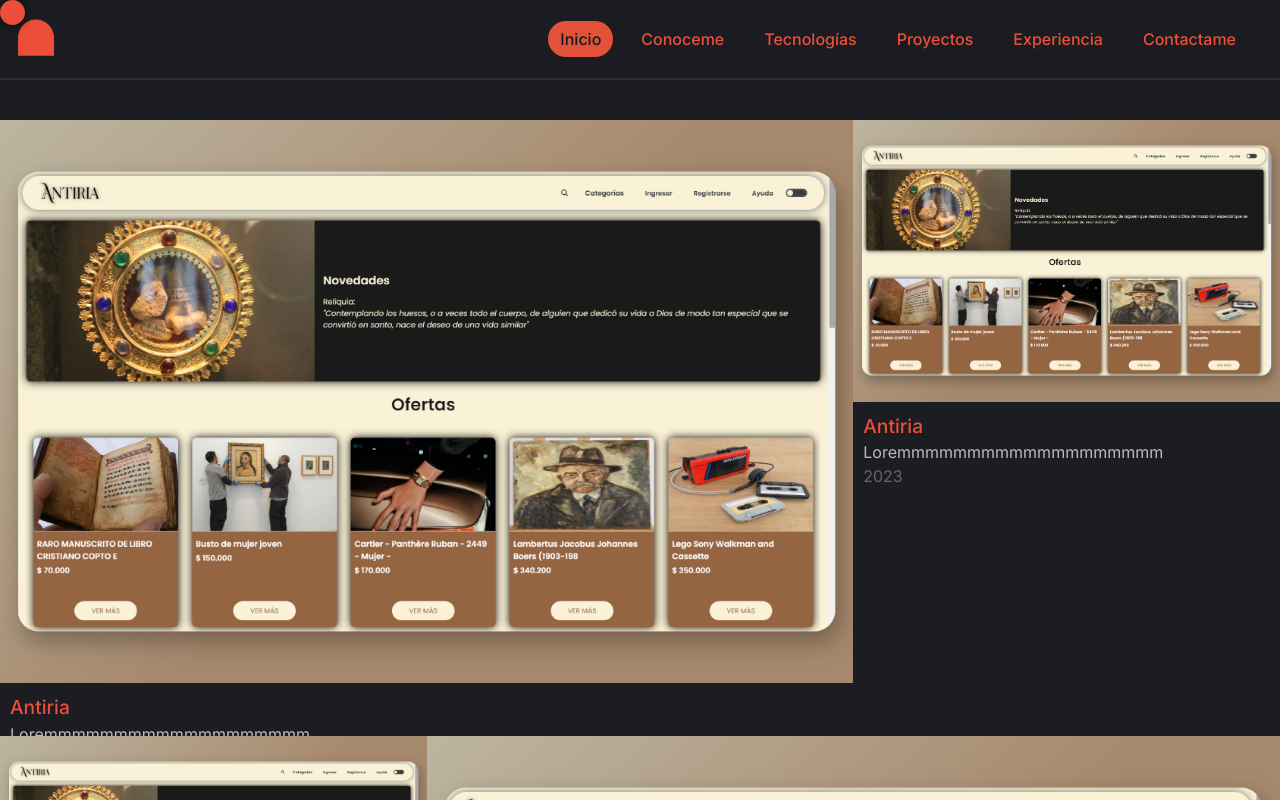
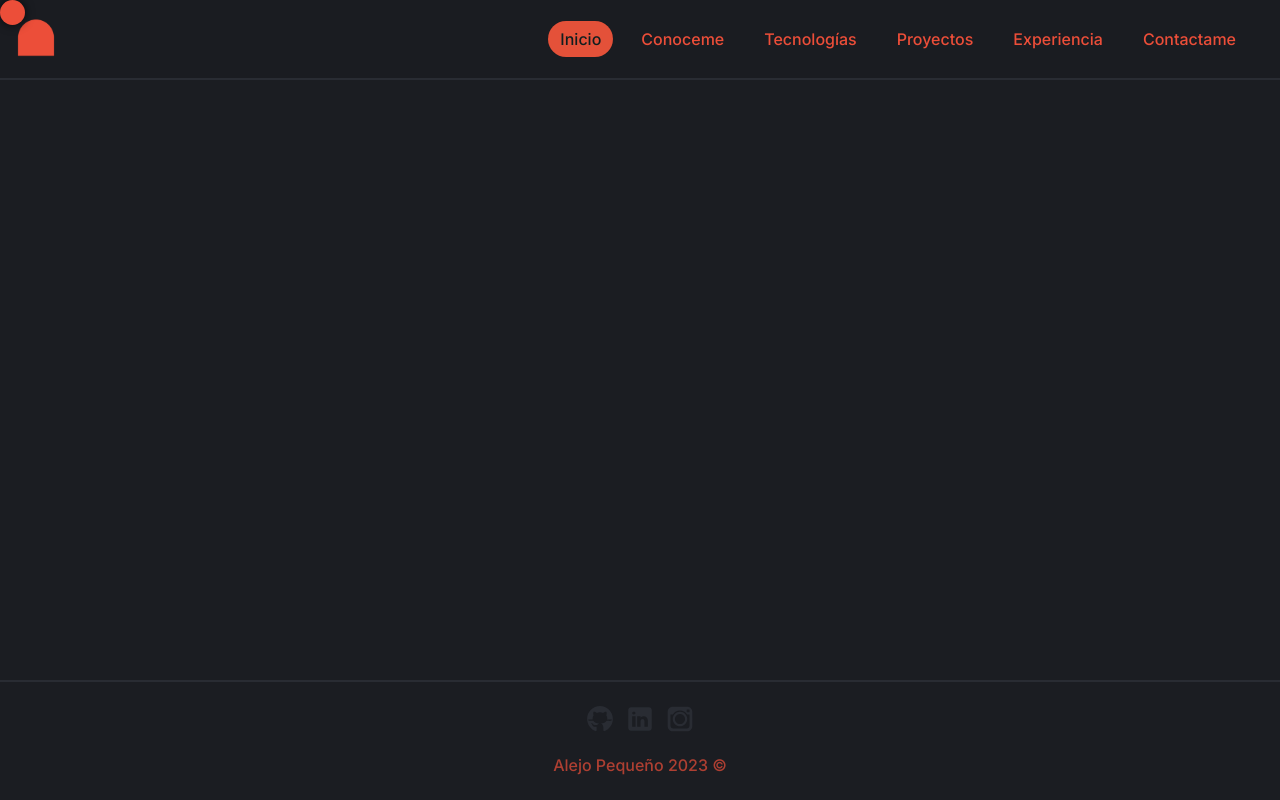
Before and after one commit to AlejoPeque/portfolio_next, a Next.js app: page /proyects in a window 1280 px wide. Shown: the top 800 px of the page. Built offline with nearby package versions, Linux system fonts and the light colour scheme.

Commit message:
animaciones header footer

```diff
--- a/package.json
+++ b/package.json
@@ -10,9 +10,10 @@
   },
   "dependencies": {
     "framer-motion": "^10.16.4",
+    "gsap": "^3.11.5",
+    "motion": "^10.16.4",
     "next": "14.0.2",
     "react": "^18",
-    "gsap": "^3.11.5",
     "react-dom": "^18",
     "sass": "^1.69.5"
   },
--- a/src/app/(pages)/proyects/page.jsx
+++ b/src/app/(pages)/proyects/page.jsx
@@ -1,13 +1,9 @@
 "use client";
 import styles from "../../page.module.scss";
-import Double from '../../../components/double'
-import { projects } from '@/data/data';
 
 export default function Proyects() {
   return (
     <main className={`${styles.main} pt-20`}>
-      <Double projects={[projects[0], projects[1]]}/>
-      <Double projects={[projects[2], projects[3]]} reversed={true}/>
     </main>
   );
 }
--- a/src/app/page.module.scss
+++ b/src/app/page.module.scss
@@ -1,4 +1,5 @@
 .main{
     min-height: calc(100vh - 15vh);
     background-color: #1b1d22;
+    overflow: hidden;
 }
--- a/src/components/double/index.jsx
+++ /dev/null
@@ -1,84 +0,0 @@
-"use client";
-import styles from "./styles.module.scss";
-import Image from "next/image";
-import { useRef } from "react";
-
-export default function Index({ projects, reversed }) {
-  const firstImage = useRef(null);
-  const secondImage = useRef(null);
-  let requestAnimationFrameId = null;
-  let xPercent = reversed ? 100 : 0;
-  let currentXPercent = reversed ? 100 : 0;
-  const speed = 0.15;
-
-  const manageMouseMove = (e) => {
-    const { clientX } = e;
-    xPercent = (clientX / window.innerWidth) * 100;
-
-    if (!requestAnimationFrameId) {
-      requestAnimationFrameId = window.requestAnimationFrame(animate);
-    }
-  };
-
-  const animate = () => {
-    //Add easing to the animation
-    const xPercentDelta = xPercent - currentXPercent;
-    currentXPercent = currentXPercent + xPercentDelta * speed;
-
-    //Change width of images between 33.33% and 66.66% based on cursor
-    const firstImagePercent = 66.66 - currentXPercent * 0.33;
-    const secondImagePercent = 33.33 + currentXPercent * 0.33;
-    console.log(secondImagePercent);
-    firstImage.current.style.width = `${firstImagePercent}%`;
-    secondImage.current.style.width = `${secondImagePercent}%`;
-
-    if (Math.round(xPercent) == Math.round(currentXPercent)) {
-      window.cancelAnimationFrame(requestAnimationFrameId);
-      requestAnimationFrameId = null;
-    } else {
-      window.requestAnimationFrame(animate);
-    }
-  };
-
-  return (
-    <div
-      onMouseMove={(e) => {
-        manageMouseMove(e);
-      }}
-      className={styles.double}>
-      <div
-        ref={firstImage}
-        className={styles.imageContainer}>
-        <div className={styles.stretchyWrapper}>
-          <Image
-            src={`${projects[0].src}`}
-            fill={true}
-            alt={"image"}
-          />
-        </div>
-        <div className={styles.body}>
-          <h3>{projects[0].name}</h3>
-          <p>{projects[0].description}</p>
-          <p>{projects[0].year}</p>
-        </div>
-      </div>
-
-      <div
-        ref={secondImage}
-        className={styles.imageContainer}>
-        <div className={styles.stretchyWrapper}>
-          <Image
-            src={`${projects[1].src}`}
-            fill={true}
-            alt={"image"}
-          />
-        </div>
-        <div className={styles.body}>
-          <h3>{projects[1].name}</h3>
-          <p>{projects[1].description}</p>
-          <p>{projects[1].year}</p>
-        </div>
-      </div>
-    </div>
-  );
-}
--- a/src/components/double/styles.module.scss
+++ /dev/null
@@ -1,54 +0,0 @@
-.double {
-  display: flex;
-  margin-top: 5vh;
-  height: 45vw;
-
-  .imageContainer {
-    &:nth-of-type(1) {
-      width: 66.66%;
-    }
-    &:nth-of-type(2) {
-      width: 33.33%;
-    }
-
-    .stretchyWrapper {
-      padding-bottom: 66%;
-      position: relative;
-
-      img {
-        object-fit: cover;
-      }
-    }
-  }
-
-  &:nth-child(even) {
-    .imageContainer {
-      &:nth-of-type(1) {
-        width: 33.33%;
-      }
-      &:nth-of-type(2) {
-        width: 66.66%;
-      }
-    }
-  }
-
-  .body {
-    font-size: 16px;
-    padding: 10px;
-    h3 {
-      font-size: 1.2em;
-      margin-top: 0px;
-      font-weight: 500;
-      color: #ec4e39;
-    }
-
-    p {
-      font-size: 1em;
-      margin: 0px;
-      color: rgb(187, 187, 187);
-      &:nth-of-type(2) {
-        color: rgb(101, 101, 101);
-      }
-    }
-  }
-}
--- a/src/components/footer/index.jsx
+++ b/src/components/footer/index.jsx
@@ -1,11 +1,20 @@
 "use client";
 import Link from "next/link";
 import FramerMagnetic from "./magnetic/FramerMagnetic";
+import { motion } from "framer-motion";
 
 export default function Footer() {
   return (
-    <main className='flex items-center justify-center flex-col h-[15vh] bg-[#1b1d22] border-t-2 border-[#292c33]'>
-      <div className='flex gap-3'>
+    <footer className='flex items-center justify-center flex-col h-[15vh] bg-[#1b1d22] border-t-2 border-[#292c33]'>
+      <motion.div
+        initial={{ opacity: 0, scale: 0.5 }}
+        animate={{ opacity: 1, scale: 1 }}
+        transition={{
+          duration: 0.8,
+          delay: 0.1,
+          ease: [0, 0.71, 0.2, 1.01],
+        }}
+        className='flex gap-3'>
         <FramerMagnetic>
           <Link
             href='https://github.com/alepeque9'
@@ -48,11 +57,19 @@ export default function Footer() {
             </svg>
           </Link>
         </FramerMagnetic>
-      </div>
+      </motion.div>
 
-      <p className='text-[#ec4e39]/70 font-[500] mt-5'>
+      <motion.p
+        initial={{ opacity: 0, scale: 0.5 }}
+        animate={{ opacity: 1, scale: 1 }}
+        transition={{
+          duration: 0.8,
+          delay: 0.3,
+          ease: [0, 0.71, 0.2, 1.01],
+        }}
+        className='text-[#ec4e39]/70 font-[500] mt-5'>
         Alejo Pequeño 2023 &copy;
-      </p>
-    </main>
+      </motion.p>
+    </footer>
   );
 }
--- a/src/components/header/index.jsx
+++ b/src/components/header/index.jsx
@@ -19,11 +19,17 @@ export default function Home() {
   }, [pathname]);
 
   return (
-    <header className='bg-[#1b1d22e7] backdrop-blur h-20 fixed z-[9] w-full flex items-center justify-between border-b-2 border-[#292c33]'>
+    <motion.header
+      initial={{ opacity: 0, scale: 0.5 }}
+      animate={{ opacity: 1, scale: 1 }}
+      transition={{
+        duration: 0.8,
+        delay: 0.3,
+        ease: [0, 0.71, 0.2, 1.01],
+      }}
+      className='bg-[#1b1d22e7] backdrop-blur h-20 fixed z-[9] w-full flex items-center justify-between border-b-2 border-[#292c33]'>
       <h1 className='mx-4 flex items-center'>
-        <Link
-          href='/'
-        >
+        <Link href='/'>
           <img
             src='/Logo.png'
             className='w-10'
@@ -72,6 +78,6 @@ export default function Home() {
           </Link>
         ))}
       </div>
-    </header>
+    </motion.header>
   );
 }
```
Also changed, not shown: 1 other file (tests, documents, lock files or other folders).
